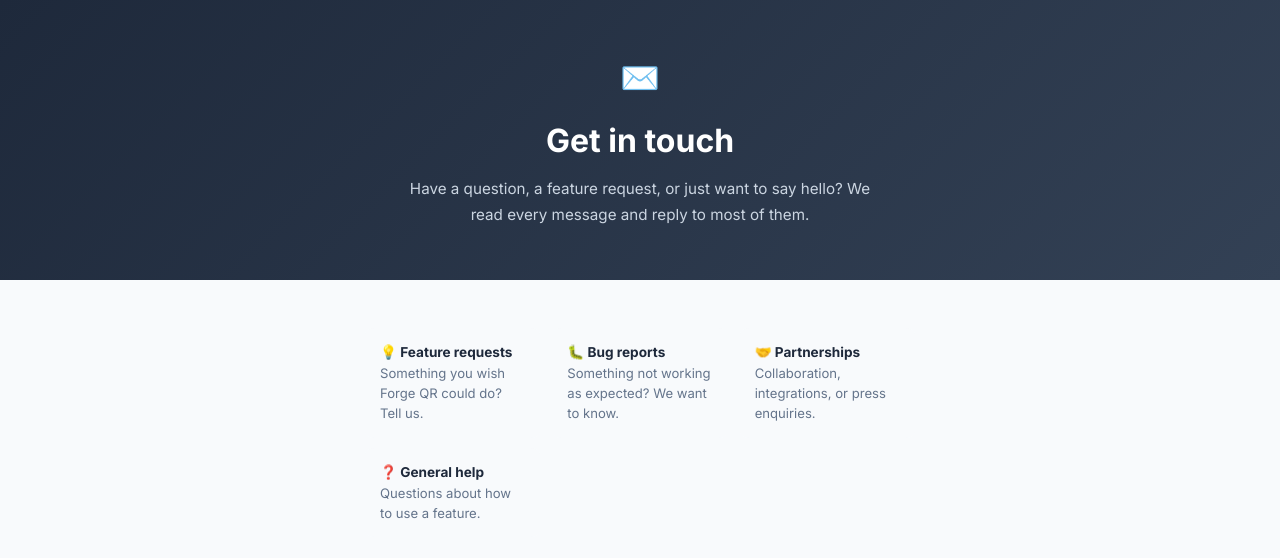
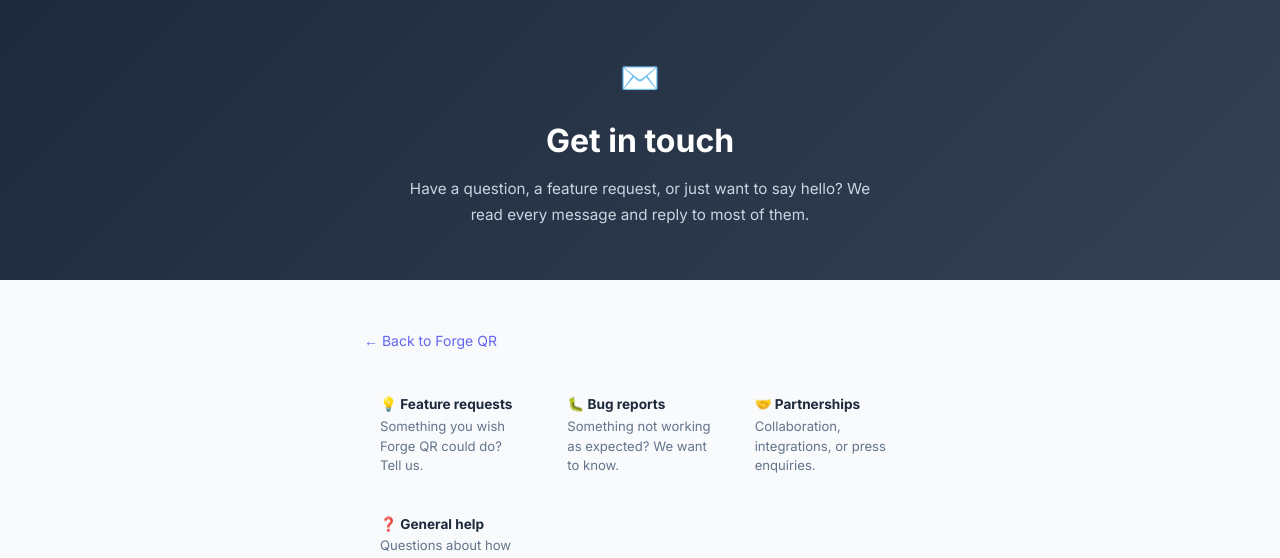
Before and after one commit to robertogl/forgeqr, a FastAPI app: page /contact in a window 1280 px wide. Shown: the top 558 px of the page. Run offline with FastAPI, Linux system fonts and the light colour scheme.

Commit message:
Add back link to Privacy Policy and Contact pages
Co-Authored-By: Claude Sonnet 4.6 <noreply@anthropic.com>

```diff
--- a/templates/contact.html
+++ b/templates/contact.html
@@ -46,6 +46,8 @@
 </div>
 
 <div class="contact-body">
+
+  <a href="/" style="display:inline-block;color:var(--primary);text-decoration:none;font-size:.875rem;margin-bottom:28px;">← Back to Forge QR</a>
 
   <div class="contact-topics">
     <div class="topic-card"><strong>💡 Feature requests</strong>Something you wish Forge QR could do? Tell us.</div>
--- a/templates/privacy.html
+++ b/templates/privacy.html
@@ -34,6 +34,8 @@
 </div>
 
 <div class="privacy-body">
+
+  <a href="/" style="display:inline-block;color:var(--primary);text-decoration:none;font-size:.875rem;margin-bottom:28px;">← Back to Forge QR</a>
 
   <div class="last-updated">Last updated: May 2026</div>
 
```
